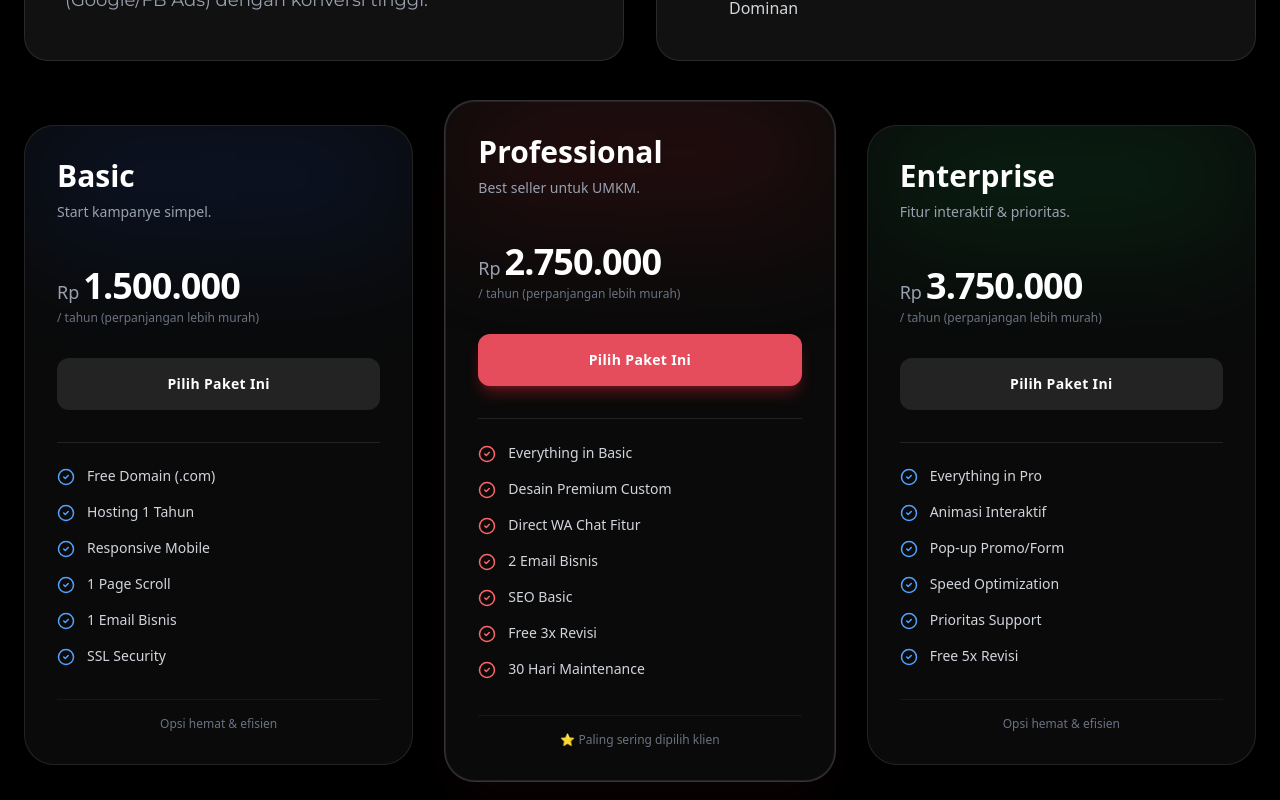
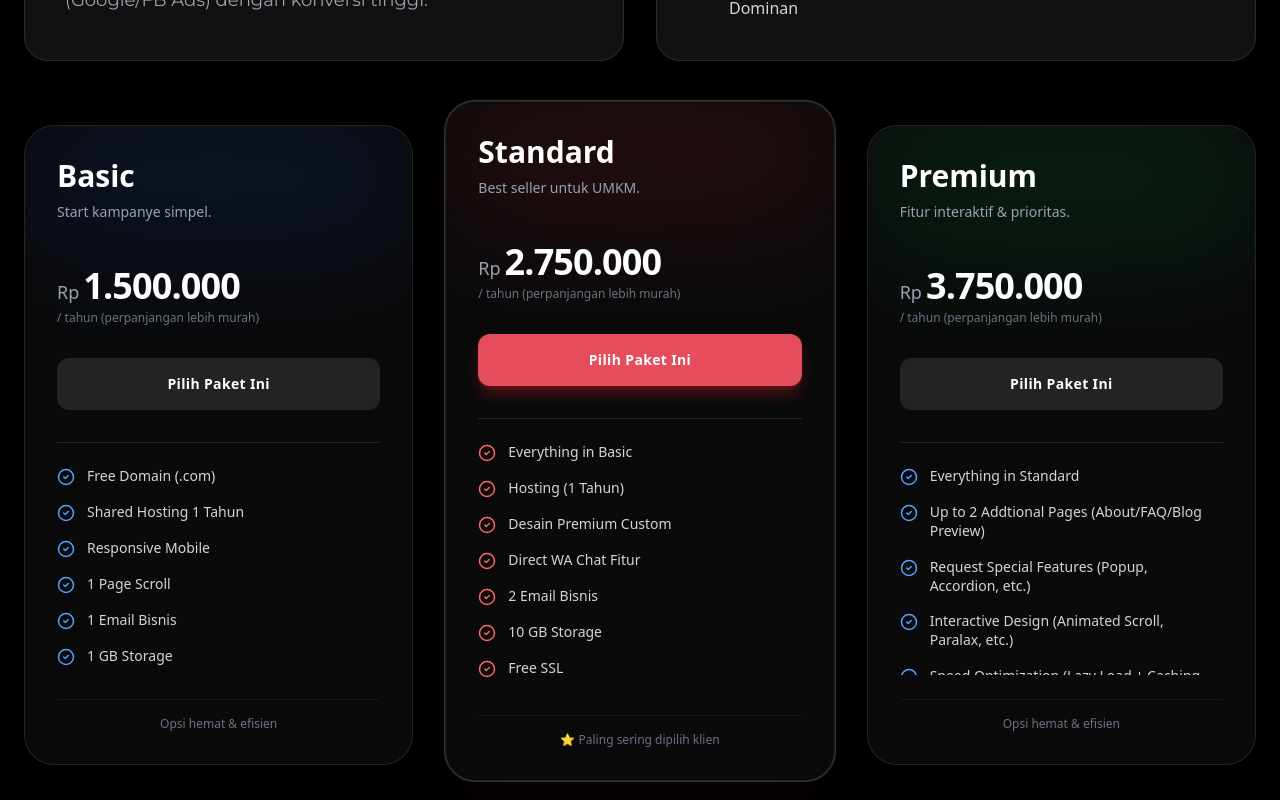
Before and after one commit to pndlghn/pndeveloper, a React (Vite) app: page /pricing in a window 1280 px wide. Shown: the part 800-1600 px from the top of the page. Built offline with nearby package versions, Linux system fonts and the light colour scheme.

Commit message:
fourth commit

```diff
--- a/src/components/Pricing.jsx
+++ b/src/components/Pricing.jsx
@@ -18,44 +18,49 @@ const Pricing = () => {
         price: "1.500.000",
         features: [
           "Free Domain (.com)",
-          "Shared Hosting (1 Year)",
-          "Responsive Design",
-          "1 Page Long Scroll",
-          "1 Email Business",
-          "1 GB Disk Storage",
-          "Free SSL",
-          "Free 2 Revision",
+          "Shared Hosting 1 Tahun",
+          "Responsive Mobile",
+          "1 Page Scroll",
+          "1 Email Bisnis",
+          "1 GB Storage",
+          "Free SSL Security",
+          "Free 2x Revisi",
+          "Maintenance 15 days",
+          "Free Website Access Guide Video",
         ],
         isPopular: false,
       },
       {
-        level: "Professional",
+        level: "Standard",
         description: "Pilihan terbaik untuk bisnis yang sedang berkembang.",
         price: "2.750.000",
         features: [
           "Everything in Basic",
-          "Complex Visual Design",
-          "Direct WhatsApp Chat",
-          "2 Email Business",
-          "10 GB Disk Storage",
-          "Free 3 Revision",
+          "Hosting (1 Tahun)",
+          "Desain Premium Custom",
+          "Direct WA Chat Fitur",
+          "2 Email Bisnis",
+          "10 GB Storage",
+          "Free SSL",
           "SEO On Page Basic",
-          "30 Days Maintenance",
+          "Free 3x Revisi",
+          "30 Hari Maintenance",
         ],
         isPopular: true,
       },
       {
-        level: "Enterprise",
+        level: "Premium",
         description: "Fitur lengkap untuk performa maksimal.",
         price: "3.750.000",
         features: [
           "Everything in Standard",
-          "Up to 2 Additional Pages",
-          "Interactive Design",
-          "Speed Optimization",
-          "10 GB Disk Storage",
-          "Free 5 Revision",
-          "45 Days Maintenance",
+          "Up to 2 Addtional Pages (About/FAQ/Blog Preview)",
+          "Request Special Features (Popup, Accordion, etc.)",
+          "Interactive Design (Animated Scroll, Paralax, etc.)",
+          "Speed Optimization (Lazy Load + Caching Tools)",
+          "10 GB Storage",
+          "Free 5x Revisi",
+          "45 Hari Maintenance",
         ],
         isPopular: false,
       },
@@ -67,42 +72,53 @@ const Pricing = () => {
         price: "2.500.000",
         features: [
           "Free Domain (.com)",
-          "Shared Hosting (1 Year)",
-          "3 Main Pages",
-          "1 Email Business",
-          "2 GB Disk Storage",
+          "Shared Hosting 1 Tahun",
+          "3 Halaman Utama (Home, About, Contact)",
+          "Responsive Design (Mobile & Desktop)",
+          "2 GB Disk Stograge",
+          "1 Email Bisnis",
           "Free SSL",
-          "Free 2 Revision",
+          "Free 2x Revisi",
+          "Maintenance 15 days",
+          "Form Contact Langsung ke WhatsApp",
+          "Free Website Access Guide Video",
         ],
         isPopular: false,
       },
       {
-        level: "Professional",
+        level: "Standard",
         description: "Desain profesional untuk meningkatkan kredibilitas.",
         price: "4.000.000",
         features: [
           "Everything in Basic",
-          "5-6 Pages Complete",
-          "Premium Clean Design",
+          "Hosting (1 Tahun)",
+          "5-6 Halaman (Home, About, Services, Portfolio, Contact, FAQ)",
+          "Desain Elegan Premium",
           "10 GB Disk Storage",
-          "Free 3 Revision",
-          "Basic On-Page SEO",
-          "30 Days Maintenance",
+          "2 Email Bisnis",
+          "SEO On-Page Setup",
+          "Free 3x Revisi",
+          "Gallery Foto & Testimonial",
+          "30 Hari Maintenance",
         ],
         isPopular: true,
       },
       {
-        level: "Enterprise",
+        level: "Premium",
         description: "Skala perusahaan besar dengan fitur custom.",
         price: "6.000.000",
         features: [
           "Everything in Standard",
-          "8-10 Pages",
-          "Interactive Animations",
-          "Instagram/YouTube Embed",
-          "Free 5 Revision",
-          "3 Email Business",
-          "Google Business Setup",
+          "8-10 Halaman (Custom sesuai kebutuhan)",
+          "Request Speasial Features (Popup, Accordion, Sliders, etc.)",
+          "Multi-Bahasa (Opsional)",
+          "Interactive Design (Animated Scroll, Paralax, etc.)",
+          "Speed Optimization (Lazy Load + Caching Tools)",
+          "Instagram Feed / Youtube Embed Integration",
+          "Free 5x Revisi",
+          "3 Emial Bisnis",
+          "45 Hari Maintenance",
+          "Google Analytics Setup",
         ],
         isPopular: false,
       },
@@ -114,42 +130,58 @@ const Pricing = () => {
         price: "2.500.000",
         features: [
           "Free Domain (.com)",
-          "Shared Hosting (1 Year)",
+          "Shared Hosting 1 Tahun",
+          "Responsive Designe (Mobile & Desktop)",
           "1 Page Long Scroll",
           "2 GB Disk Storage",
+          "Free SSL",
+          "Gamabar Produk, Harga, dan Deskripsi Singkat",
           "Checkout via WhatsApp",
-          "Free 3 Revision",
-          "15 Days Maintenance",
+          "Katalog Produk Simpel",
+          "1 Email Bisnis",
+          "Section Testimonial Pelanggan/FAQ/Promo",
+          "Free 3x Revisi",
+          "Maintenance 15 days",
+          "Tutorial Input Produk",
         ],
         isPopular: false,
       },
       {
-        level: "Professional",
+        level: "Standard",
         description: "Katalog produk dinamis dengan fitur filter.",
         price: "6.000.000",
         features: [
           "Everything in Basic",
-          "5-7 Pages Store",
-          "Katalog 20-100 Produk",
+          "Hosting (1 Tahun)",
+          "5-7 Halaman (Home, Shop, About, Contact, FAQ, Testimonial, Promo)",
+          "2 Email Bisnis",
           "10 GB Disk Storage",
-          "Cart -> WA Checkout",
-          "Desain Kategori Custom",
-          "30 Days Maintenance",
+          "Basic SEO On-Page",
+          "Sistem Cart Website (Checkout di WhatsApp)",
+          "Kategori Custom Produk",
+          "Katalog s/d 100 Produk",
+          "Fitur Search / Fileter Produk",
+          "30 Hari Maintenance",
         ],
         isPopular: true,
       },
       {
-        level: "Enterprise",
+        level: "Premium",
         description: "Sistem e-commerce full otomatis payment gateway.",
         price: "12.000.000",
         features: [
           "Everything in Standard",
-          "Payment Gateway (Midtrans)",
-          "Dashboard Admin Lengkap",
-          "Ongkir Otomatis",
-          "Mobile Friendly Cart",
-          "Speed Optimization",
-          "5x Revisi Gratis",
+          "Payment Gateway (Midtrans/Tripay/Xendit/Stripe)",
+          "Sistem Kerangjang Belanja Otomatis",
+          "Metode Pembayaran: QRIS, Transfer Bank, E-Wallet, Credit Card",
+          "Dashboard Admin (Order, Produk, Stok, Diskon, User, dll.)",
+          "Checkout Otomatis + Notifikasi Email Order",
+          "Ongkos Kirim Otomatis (Via Plugin Ekspedisi)",
+          "Mobile Friendly Cart Experience",
+          "Speed Optimization (Lazy Load + Caching Tools)",
+          "3 Email Bisnis",
+          "Revisi Gratis 5x",
+          "45 Hari Maintenance",
         ],
         isPopular: false,
       },
--- a/src/data/pricingData.jsx
+++ b/src/data/pricingData.jsx
@@ -24,40 +24,47 @@ export const pricingContent = {
         price: "1.500.000",
         features: [
           "Free Domain (.com)",
-          "Hosting 1 Tahun",
+          "Shared Hosting 1 Tahun",
           "Responsive Mobile",
           "1 Page Scroll",
           "1 Email Bisnis",
-          "SSL Security",
+          "1 GB Storage",
+          "Free SSL Security",
           "Free 2x Revisi",
+          "Maintenance 15 days",
+          "Free Website Access Guide Video",
         ],
         isPopular: false,
       },
       {
-        level: "Professional",
+        level: "Standard",
         desc: "Best seller untuk UMKM.",
         price: "2.750.000",
         features: [
           "Everything in Basic",
+          "Hosting (1 Tahun)",
           "Desain Premium Custom",
           "Direct WA Chat Fitur",
           "2 Email Bisnis",
-          "SEO Basic",
+          "10 GB Storage",
+          "Free SSL",
+          "SEO On Page Basic",
           "Free 3x Revisi",
           "30 Hari Maintenance",
         ],
         isPopular: true,
       },
       {
-        level: "Enterprise",
+        level: "Premium",
         desc: "Fitur interaktif & prioritas.",
         price: "3.750.000",
         features: [
-          "Everything in Pro",
-          "Animasi Interaktif",
-          "Pop-up Promo/Form",
-          "Speed Optimization",
-          "Prioritas Support",
+          "Everything in Standard",
+          "Up to 2 Addtional Pages (About/FAQ/Blog Preview)",
+          "Request Special Features (Popup, Accordion, etc.)",
+          "Interactive Design (Animated Scroll, Paralax, etc.)",
+          "Speed Optimization (Lazy Load + Caching Tools)",
+          "10 GB Storage",
           "Free 5x Revisi",
           "45 Hari Maintenance",
         ],
@@ -87,42 +94,53 @@ export const pricingContent = {
         price: "2.500.000",
         features: [
           "Free Domain (.com)",
-          "Hosting 1 Tahun",
-          "3 Halaman Utama",
+          "Shared Hosting 1 Tahun",
+          "3 Halaman Utama (Home, About, Contact)",
+          "Responsive Design (Mobile & Desktop)",
+          "2 GB Disk Stograge",
           "1 Email Bisnis",
-          "Desain Standar",
+          "Free SSL",
           "Free 2x Revisi",
-          "SSL Security",
+          "Maintenance 15 days",
+          "Form Contact Langsung ke WhatsApp",
+          "Free Website Access Guide Video",
         ],
         isPopular: false,
       },
       {
-        level: "Professional",
+        level: "Standard",
         desc: "Standar industri saat ini.",
         price: "4.000.000",
         features: [
           "Everything in Basic",
-          "5-6 Halaman Lengkap",
+          "Hosting (1 Tahun)",
+          "5-6 Halaman (Home, About, Services, Portfolio, Contact, FAQ)",
           "Desain Elegan Premium",
+          "10 GB Disk Storage",
           "2 Email Bisnis",
           "SEO On-Page Setup",
           "Free 3x Revisi",
+          "Gallery Foto & Testimonial",
           "30 Hari Maintenance",
         ],
         isPopular: true,
       },
       {
-        level: "Enterprise",
+        level: "Premium",
         desc: "Skala korporat besar.",
         price: "6.000.000",
         features: [
-          "Everything in Pro",
-          "8-10 Halaman",
-          "Blog/Artikel Section",
+          "Everything in Standard",
+          "8-10 Halaman (Custom sesuai kebutuhan)",
+          "Request Speasial Features (Popup, Accordion, Sliders, etc.)",
           "Multi-Bahasa (Opsional)",
-          "Instagram Embed",
+          "Interactive Design (Animated Scroll, Paralax, etc.)",
+          "Speed Optimization (Lazy Load + Caching Tools)",
+          "Instagram Feed / Youtube Embed Integration",
           "Free 5x Revisi",
-          "Google Business Setup",
+          "3 Emial Bisnis",
+          "45 Hari Maintenance",
+          "Google Analytics Setup",
         ],
         isPopular: false,
       },
@@ -150,41 +168,57 @@ export const pricingContent = {
         price: "2.500.000",
         features: [
           "Free Domain (.com)",
-          "Hosting 1 Tahun",
+          "Shared Hosting 1 Tahun",
+          "Responsive Designe (Mobile & Desktop)",
+          "1 Page Long Scroll",
+          "2 GB Disk Storage",
+          "Free SSL",
+          "Gamabar Produk, Harga, dan Deskripsi Singkat",
           "Checkout via WhatsApp",
           "Katalog Produk Simpel",
           "1 Email Bisnis",
+          "Section Testimonial Pelanggan/FAQ/Promo",
           "Free 3x Revisi",
+          "Maintenance 15 days",
           "Tutorial Input Produk",
         ],
         isPopular: false,
       },
       {
-        level: "Professional",
+        level: "Standard",
         desc: "Fitur filter & kategori.",
         price: "6.000.000",
         features: [
           "Everything in Basic",
-          "Sistem Cart Website",
-          "Filter & Kategori Custom",
+          "Hosting (1 Tahun)",
+          "5-7 Halaman (Home, Shop, About, Contact, FAQ, Testimonial, Promo)",
+          "2 Email Bisnis",
+          "10 GB Disk Storage",
+          "Basic SEO On-Page",
+          "Sistem Cart Website (Checkout di WhatsApp)",
+          "Kategori Custom Produk",
           "Katalog s/d 100 Produk",
-          "Hitung Ongkir Otomatis",
+          "Fitur Search / Fileter Produk",
           "30 Hari Maintenance",
-          "Desain Toko Premium",
         ],
         isPopular: true,
       },
       {
-        level: "Enterprise",
+        level: "Premium",
         desc: "Full payment gateway.",
         price: "12.000.000",
         features: [
-          "Everything in Pro",
-          "Payment Gateway (QRIS/VA)",
-          "Dashboard Admin Lengkap",
-          "Notifikasi Email Order",
-          "Voucher/Diskon System",
-          "Prioritas Server",
+          "Everything in Standard",
+          "Payment Gateway (Midtrans/Tripay/Xendit/Stripe)",
+          "Sistem Kerangjang Belanja Otomatis",
+          "Metode Pembayaran: QRIS, Transfer Bank, E-Wallet, Credit Card",
+          "Dashboard Admin (Order, Produk, Stok, Diskon, User, dll.)",
+          "Checkout Otomatis + Notifikasi Email Order",
+          "Ongkos Kirim Otomatis (Via Plugin Ekspedisi)",
+          "Mobile Friendly Cart Experience",
+          "Speed Optimization (Lazy Load + Caching Tools)",
+          "3 Email Bisnis",
+          "Revisi Gratis 5x",
           "45 Hari Maintenance",
         ],
         isPopular: false,
```
